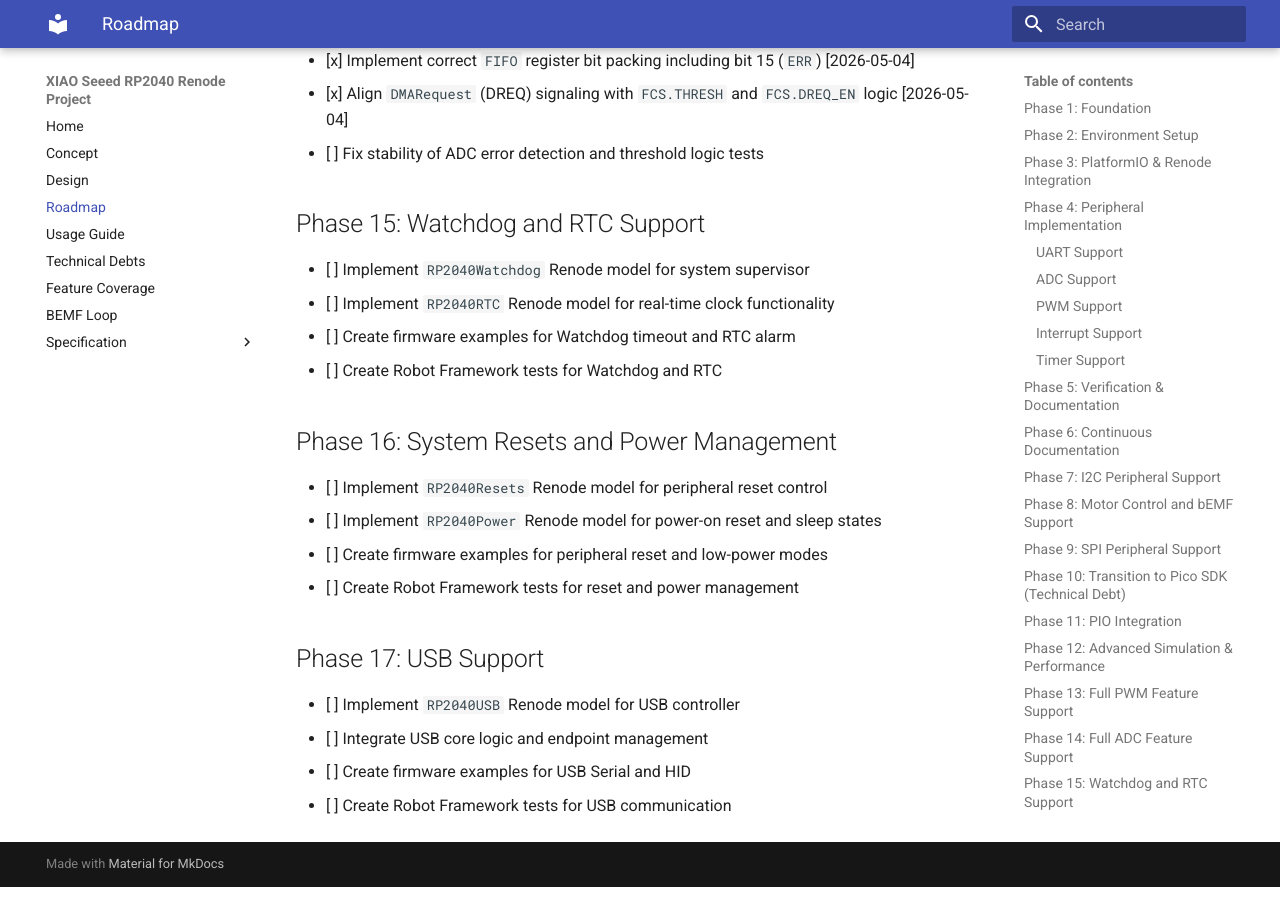
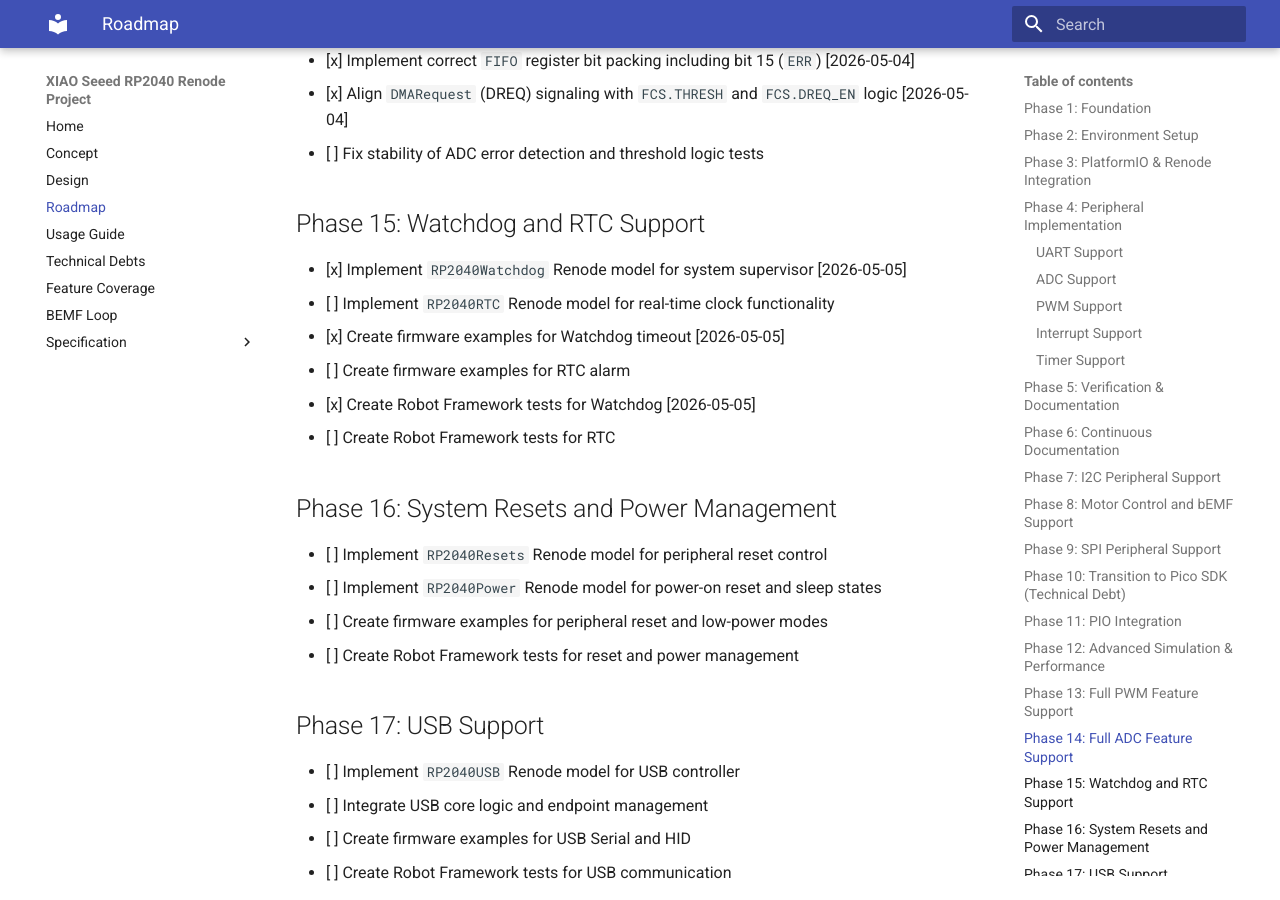
Before and after one commit to chatelao/xiao-seeed-rp2040-renode, an MkDocs documentation site: the page built from docs/ROADMAP.md, in a window 1280 px wide and 900 px high, scrolled down 4832 px. Built offline with MkDocs 1.6.1 and Material for MkDocs 9.7.7, drawn with Linux system fonts in a browser that asks for light colours.

Commit message:
Implement RP2040 Watchdog support
- Added firmware logic in `src/main.cpp` to detect watchdog reboots and handle 'W' (enable) and 'K' (kick) commands.
- Updated `test/full_suite.robot` with a new test case for watchdog functionality.
- Patched `test/renode-config/emulation/peripherals/watchdog/rp2040_watchdog.cs` to fix a division by zero and improve logging.
- Updated `ROADMAP.md` and `FEATURE_COVERAGE.md` to mark Phase 15 Watchdog tasks as completed.

```diff
--- a/docs/ROADMAP.md
+++ b/docs/ROADMAP.md
@@ -129,10 +129,12 @@
 - [ ] Fix stability of ADC error detection and threshold logic tests
 
 ## Phase 15: Watchdog and RTC Support
-- [ ] Implement `RP2040Watchdog` Renode model for system supervisor
+- [x] Implement `RP2040Watchdog` Renode model for system supervisor [2026-05-05]
 - [ ] Implement `RP2040RTC` Renode model for real-time clock functionality
-- [ ] Create firmware examples for Watchdog timeout and RTC alarm
-- [ ] Create Robot Framework tests for Watchdog and RTC
+- [x] Create firmware examples for Watchdog timeout [2026-05-05]
+- [ ] Create firmware examples for RTC alarm
+- [x] Create Robot Framework tests for Watchdog [2026-05-05]
+- [ ] Create Robot Framework tests for RTC
 
 ## Phase 16: System Resets and Power Management
 - [ ] Implement `RP2040Resets` Renode model for peripheral reset control
```
Also changed, not shown: docs/FEATURE_COVERAGE.md (+1 -1 lines), 3 other files.
